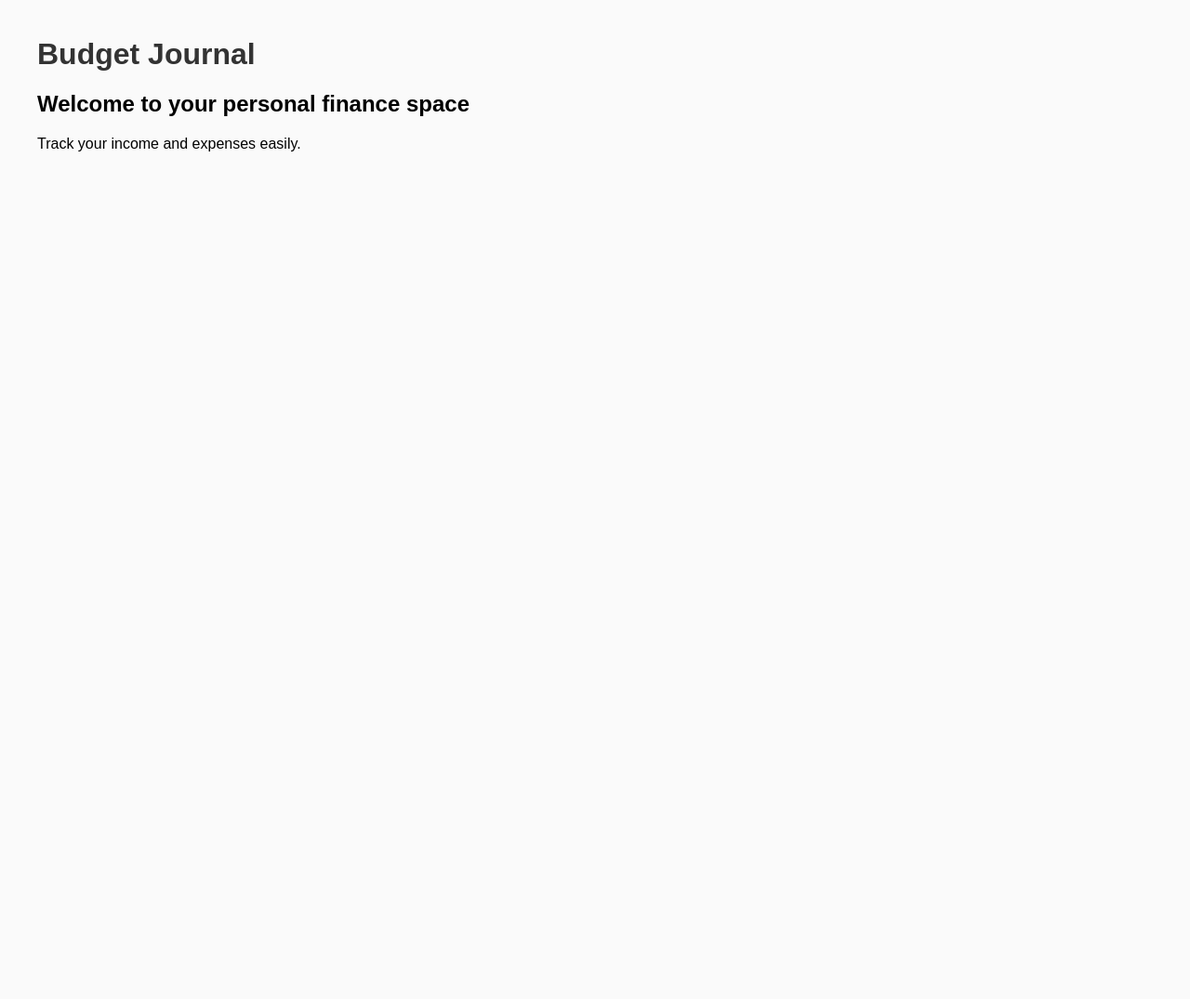
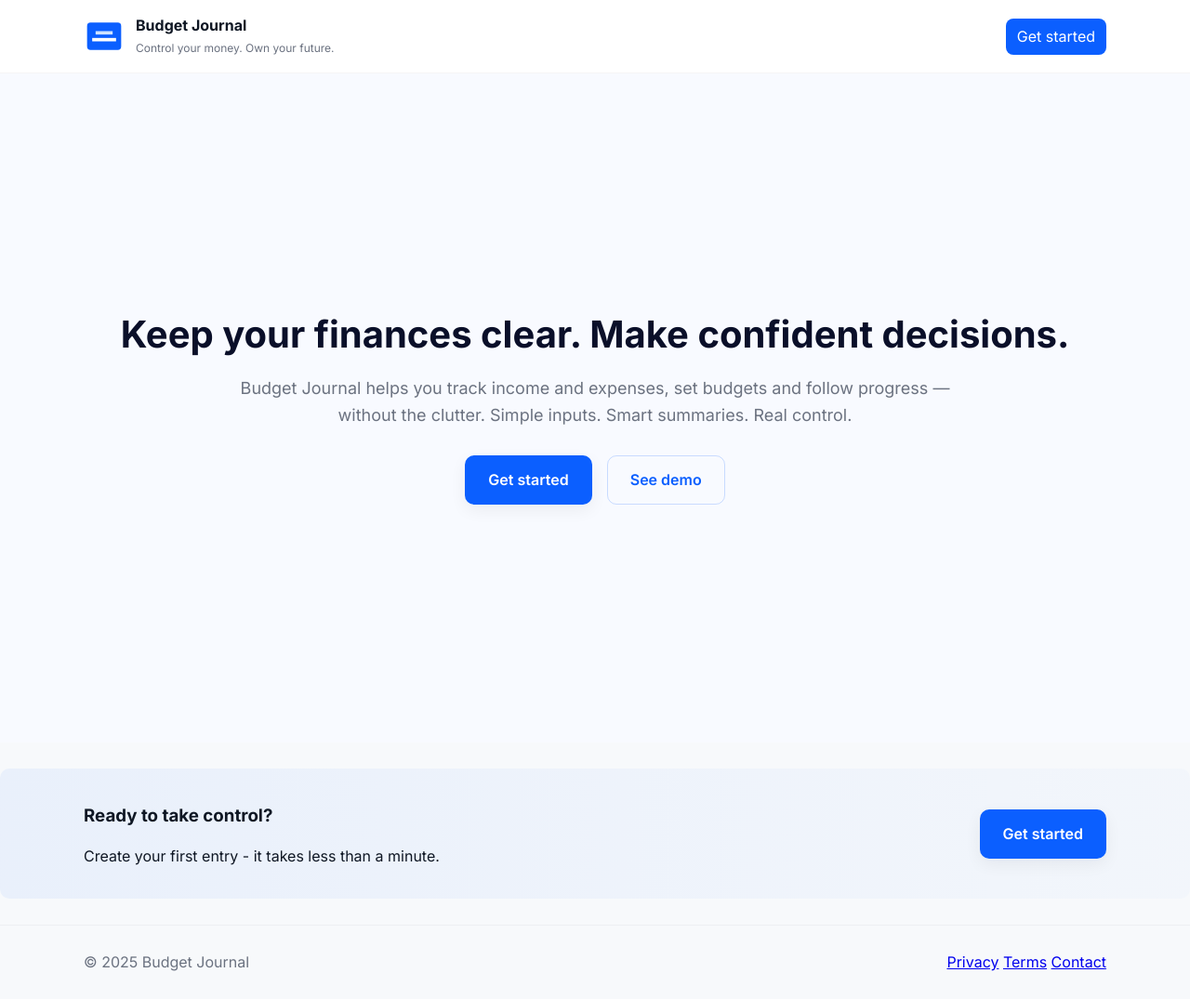
Before and after one commit to Aleksandra-Raykova/budget-journal, a Django app: page / in a window 1280 px wide. Shown: the whole page at 93% size. Before the commit the page ends 163 px from the top, so only its background shows below. Run offline with Django 5.2, Linux system fonts and the light colour scheme.

Commit message:
Set up basic homepage template and layout

```diff
--- /dev/null
+++ b/core/templates/homepage.html
@@ -0,0 +1,34 @@
+{% extends "base.html" %}
+
+{% block content %}
+    <section class="hero">
+        <div class="container hero-grid">
+            <div class="hero-text">
+                <h1>Keep your finances clear. Make confident decisions.</h1>
+                <p class="lead">
+                    Budget Journal helps you track income and expenses, set budgets and follow progress — without the
+                    clutter.
+                    Simple inputs. Smart summaries. Real control.
+                </p>
+                <div class="hero-actions">
+                    <a href="#" class="button primary">Get started</a>
+                    <a href="#" class="button ghost">See demo</a>
+                </div>
+
+            </div>
+        </div>
+    </section>
+
+    <section class="cta-strip">
+        <div class="container cta-inner">
+            <div>
+                <h3>Ready to take control?</h3>
+                <p class="muted">Create your first entry - it takes less than a minute.</p>
+            </div>
+            <div>
+                <a href="#" class="button primary large">Get started</a>
+            </div>
+        </div>
+    </section>
+
+{% endblock %}
--- a/core/views.py
+++ b/core/views.py
@@ -3,4 +3,4 @@ from django.shortcuts import render
 from django.shortcuts import render
 
 def home(request):
-    return render(request, 'base.html')
+    return render(request, 'homepage.html')
--- a/static/css/style.css
+++ b/static/css/style.css
@@ -1,8 +1,222 @@
+:root {
+    --bg: #f7f9fb;
+    --panel: #ffffff;
+    --muted: #6b7280;
+    --accent: #0b5fff; /* confident blue */
+    --accent-2: #083f9a;
+    --text: #0f1724;
+    --radius: 10px;
+    --glass: rgba(11, 95, 255, 0.06);
+    --shadow: 0 6px 18px rgba(11, 20, 40, 0.06);
+    --max: 1100px;
+    font-family: 'Inter', system-ui, -apple-system, "Segoe UI", Roboto, "Helvetica Neue", Arial;
+    color-scheme: light;
+}
+
+* {
+    box-sizing: border-box
+}
+
 body {
-    font-family: sans-serif;
-    background-color: #fafafa;
-    margin: 40px;
+    margin: 0;
+    background: var(--bg);
+    color: var(--text);
+    line-height: 1.45;
+    -webkit-font-smoothing: antialiased;
 }
-h1 {
-    color: #333;
+
+.container {
+    width: 92%;
+    max-width: var(--max);
+    margin: 0 auto;
 }
+
+/* Header */
+.header {
+    background: #ffffff;
+    border-bottom: 1px solid rgba(15, 23, 36, 0.04);
+    position: sticky;
+    top: 0;
+    z-index: 20;
+}
+
+.header-inner {
+    display: flex;
+    align-items: center;
+    justify-content: space-between;
+    padding: 1rem 0;
+}
+
+.brand {
+    display: flex;
+    align-items: center;
+    gap: 12px;
+}
+
+.logo {
+    width: 44px;
+    height: 44px
+}
+
+.brand-text .product {
+    font-weight: 700;
+    display: block;
+}
+
+.brand-text .tagline {
+    font-size: 12px;
+    color: var(--muted);
+}
+
+/* Nav */
+.nav {
+    display: flex;
+    gap: 12px;
+    align-items: center
+}
+
+.nav-link {
+    color: var(--muted);
+    text-decoration: none;
+    padding: 8px 10px;
+    border-radius: 8px
+}
+
+.nav-link:hover {
+    color: var(--text);
+    background: rgba(11, 20, 40, 0.03)
+}
+
+.nav-link.cta {
+    background: var(--accent);
+    color: #fff;
+    padding: 8px 12px
+}
+
+.nav-link.cta:hover {
+    background: var(--accent-2)
+}
+
+/* Hero */
+.hero {
+    display: flex;
+    flex-direction: column;
+    align-items: center;
+    justify-content: center;
+    text-align: center;
+    min-height: 90vh;
+    padding: 60px 20px;
+    background-color: #f8faff;
+}
+
+.hero-text h1 {
+    margin: 0 0 20px 0;
+    font-size: 40px;
+    line-height: 1.2;
+    font-weight: 700;
+    color: #0a0f29;
+}
+
+.lead {
+    margin: 0 auto 28px auto;
+    color: var(--muted);
+    max-width: 70ch;
+    font-size: 18px;
+    line-height: 1.6;
+    text-align: center;
+}
+
+.hero-actions {
+    display: flex;
+    gap: 16px;
+    justify-content: center;
+    margin-top: 12px;
+}
+
+.button {
+    display: inline-block;
+    padding: 14px 24px;
+    border-radius: 10px;
+    text-decoration: none;
+    font-weight: 600;
+    border: 1px solid transparent;
+    font-size: 16px;
+    transition: all 0.2s ease;
+}
+
+.button.primary {
+    background: var(--accent);
+    color: #fff;
+    box-shadow: var(--shadow);
+}
+
+.button.primary:hover {
+    background: var(--accent-2);
+    transform: translateY(-2px);
+}
+
+.button.ghost {
+    background: transparent;
+    color: var(--accent);
+    border: 1px solid rgba(11, 95, 255, 0.2);
+}
+
+.button.ghost:hover {
+    background: rgba(11, 95, 255, 0.05);
+}
+
+
+/* CTA strip */
+.cta-strip {
+    background: linear-gradient(90deg, rgba(11, 95, 255, 0.06), rgba(11, 95, 255, 0.02));
+    padding: 18px 0;
+    border-radius: 10px;
+    margin: 28px 0
+}
+
+.cta-inner {
+    display: flex;
+    justify-content: space-between;
+    align-items: center;
+    gap: 12px
+}
+
+/* Footer */
+.footer {
+    padding: 28px 0;
+    border-top: 1px solid rgba(15, 23, 36, 0.04);
+    color: var(--muted)
+}
+
+.footer-inner {
+    display: flex;
+    justify-content: space-between;
+    align-items: center;
+    gap: 12px
+}
+
+/* Responsive */
+@media (max-width: 900px) {
+    .hero-grid {
+        grid-template-columns:1fr;
+        padding: 0 6px
+    }
+
+    .grid-3 {
+        grid-template-columns:1fr;
+        gap: 12px
+    }
+
+    .cta-inner {
+        flex-direction: column;
+        align-items: flex-start
+    }
+
+    .nav {
+        display: none
+    }
+
+    .brand-text .product {
+        font-size: 16px
+    }
+}
--- a/templates/base.html
+++ b/templates/base.html
@@ -1,18 +1,57 @@
 {% load static %}
 <!DOCTYPE html>
-<html lang="en">
+<html lang="bg">
 <head>
-    <meta charset="UTF-8">
-    <title>{% block title %}My Site{% endblock %}</title>
+    <meta charset="utf-8">
+    <meta name="viewport" content="width=device-width,initial-scale=1">
+    <title>{% block title %}Budget Journal{% endblock %}</title>
+
+    <link href="https://fonts.googleapis.com/css2?family=Inter:wght@300;400;600;700&display=swap" rel="stylesheet">
+
     <link rel="stylesheet" href="{% static 'css/style.css' %}">
 </head>
 <body>
- <header>
-        <h1>Budget Journal</h1>
-    </header>
-    <main>
-        <h2>Welcome to your personal finance space</h2>
-        <p>Track your income and expenses easily.</p>
-    </main>
+<header class="header">
+    <div class="container header-inner">
+        <div class="brand">
+            <svg class="logo" viewBox="0 0 48 48" aria-hidden="true">
+                <rect x="4" y="8" width="40" height="32" rx="4" fill="#0b5fff"/>
+                <path d="M10 30h28v-4H10z" fill="#fff"/>
+                <path d="M14 22h20v-4H14z" fill="#cfe3ff"/>
+            </svg>
+            <div class="brand-text">
+                <span class="product">Budget Journal</span>
+                <small class="tagline">Control your money. Own your future.</small>
+            </div>
+        </div>
+
+        {% if user.is_authenticated %}
+            <nav class="nav">
+            <a href="#" class="nav-link">Home</a>
+            <a href="#" class="nav-link">Dashboard</a>
+            <a href="#" class="nav-link">Reports</a>
+        {% else %}
+            <a href="#" class="nav-link cta">Get started</a>
+        {% endif %}
+
+        </nav>
+    </div>
+</header>
+
+<main>
+    {% block content %}
+    {% endblock %}
+</main>
+
+<footer class="footer">
+    <div class="container footer-inner">
+        <div>© 2025 Budget Journal</div>
+        <div class="footer-links">
+            <a href="#">Privacy</a>
+            <a href="#">Terms</a>
+            <a href="#">Contact</a>
+        </div>
+    </div>
+</footer>
 </body>
 </html>
```
Also changed, not shown: 1 other file.
